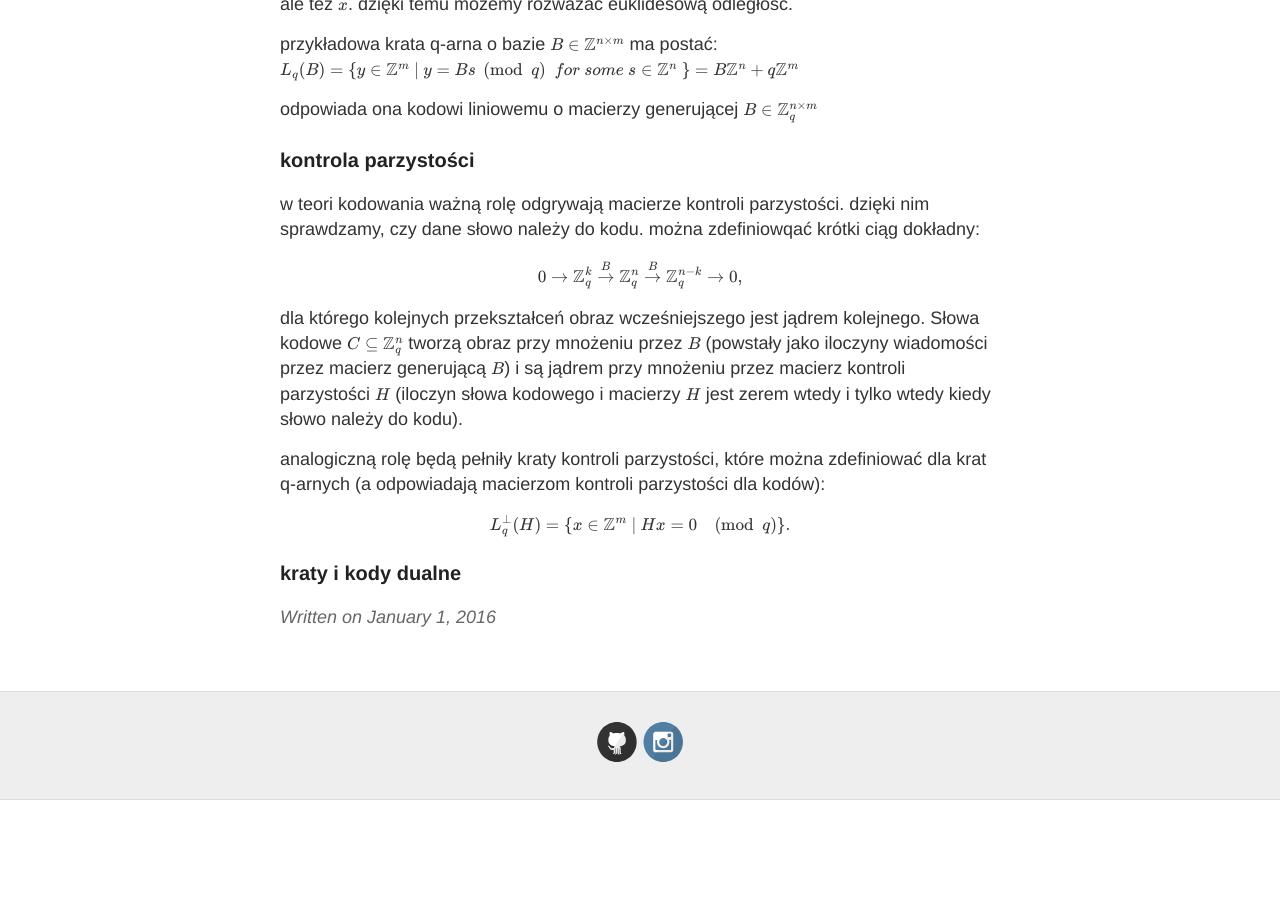
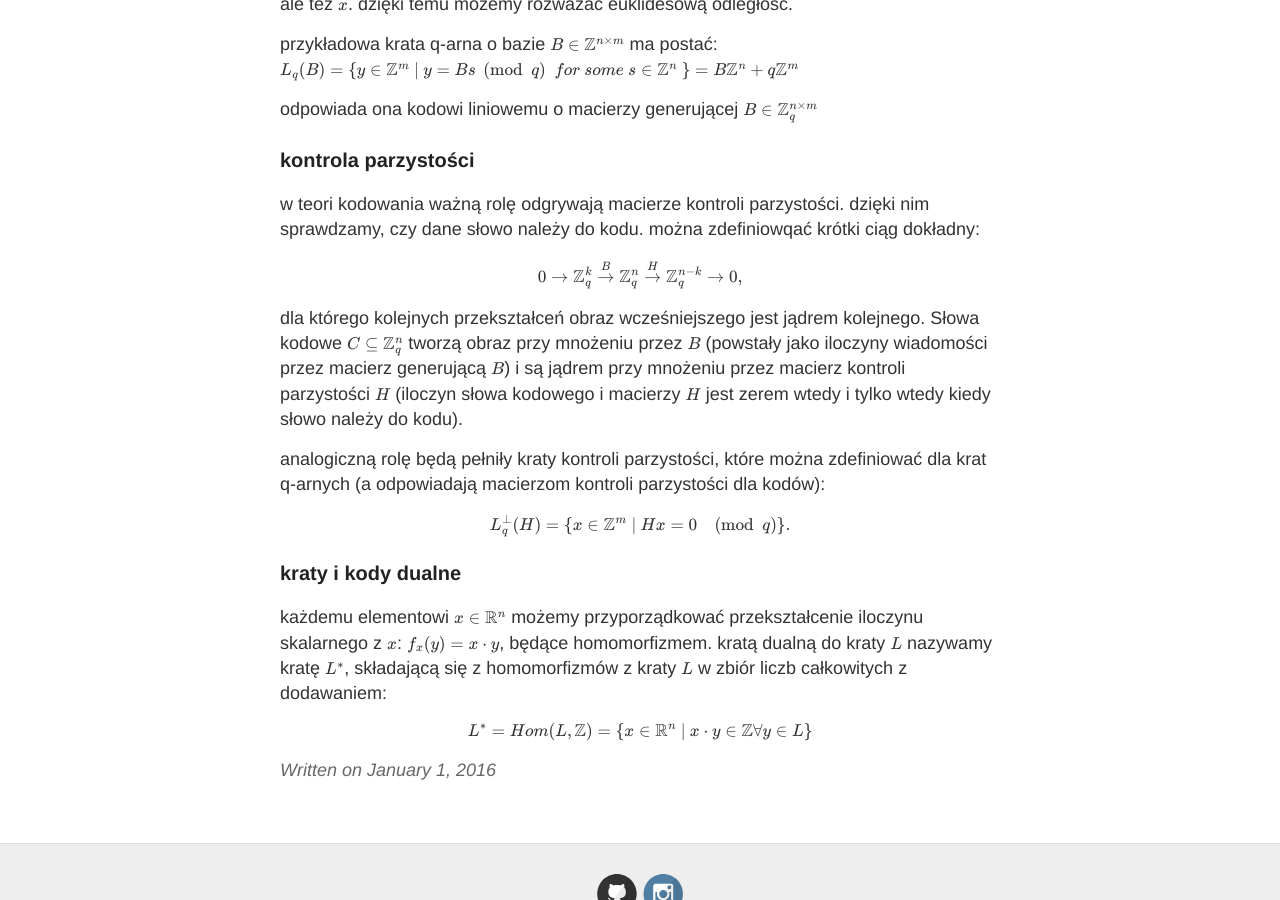
Before and after one commit to keIpie/keIpie.github.io, a Jekyll site: the page built from pq/_posts/2016-1-1-kraty-kody.md, in a window 1280 px wide and 900 px high, scrolled down 882 px. Built offline with Jekyll 4.4.1, drawn with Linux system fonts in a browser that asks for light colours; formulas are drawn with MathJax 3; before the commit the page ends 1682 px from its top, so only the background shows below that.

Commit message:
q-rne kraty

```diff
--- a/pq/_posts/2016-1-1-kraty-kody.md
+++ b/pq/_posts/2016-1-1-kraty-kody.md
@@ -35,7 +35,7 @@ odpowiada ona kodowi liniowemu o macierzy generującej $B \in \mathbb{Z}_q^{n \t
 w teori kodowania ważną rolę odgrywają macierze kontroli parzystości. dzięki nim sprawdzamy, czy dane słowo należy do kodu.
 można zdefiniowqać krótki ciąg dokładny:
 
-$$ 0 \rightarrow \mathbb{Z}_q^k \stackrel{B}{\rightarrow} \mathbb{Z}_q^n \stackrel{B}{\rightarrow} \mathbb{Z}_q^{n-k} \rightarrow 0, $$
+$$ 0 \rightarrow \mathbb{Z}_q^k \stackrel{B}{\rightarrow} \mathbb{Z}_q^n \stackrel{H}{\rightarrow} \mathbb{Z}_q^{n-k} \rightarrow 0, $$
 
 dla którego kolejnych przekształceń obraz wcześniejszego jest jądrem kolejnego. Słowa kodowe $C \subseteq \mathbb{Z}_q^n$ tworzą obraz
 przy mnożeniu przez $B$ (powstały jako iloczyny wiadomości przez macierz generującą $B$) i są jądrem przy mnożeniu przez macierz kontroli
@@ -47,3 +47,8 @@ kontroli parzystości dla kodów):
 $$ L_q^{\perp}(H) = \{ x \in \mathbb{Z}^m ~|~ H x = 0 \pmod{q} \}. $$
 
 ### kraty i kody dualne
+
+każdemu elementowi $x \in \mathbb{R}^n$ możemy przyporządkować przekształcenie iloczynu skalarnego z $x$: $f_x(y)=x \cdot y$, będące homomorfizmem.
+kratą dualną do kraty $L$ nazywamy kratę $L^*$, składającą się z homomorfizmów z kraty $L$ w zbiór liczb całkowitych z dodawaniem:
+
+$$ L^* = Hom(L,\mathbb{Z}) = \{ x \in \mathbb{R}^n ~|~ x \cdot y \in \mathbb{Z} \forall y \in L \}$$
```
